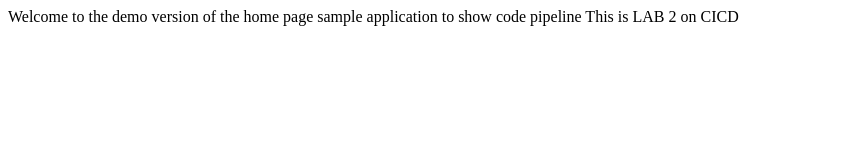
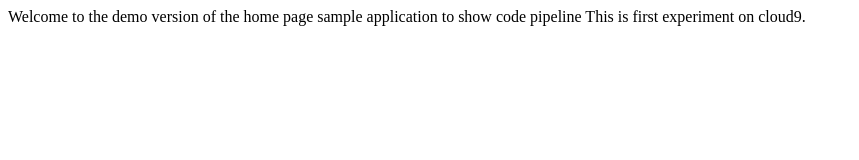
Before and after one commit to Priyajamanu/AdvanceDevops_CICD, a plain HTML site: page index.html in a window 1280 px wide. Shown: the whole page, without its empty margins (0-859 px from the left). Drawn offline with Linux system fonts and the light colour scheme.

Commit message:
changed to demo version

```diff
--- a/index.html
+++ b/index.html
@@ -3,6 +3,6 @@
 Welcome to the demo version of the home page sample application to show code pipeline
 </head>
 <body>
-This is LAB 2 on CICD
+This is first experiment on cloud9.
 </body>
 </html>
```
